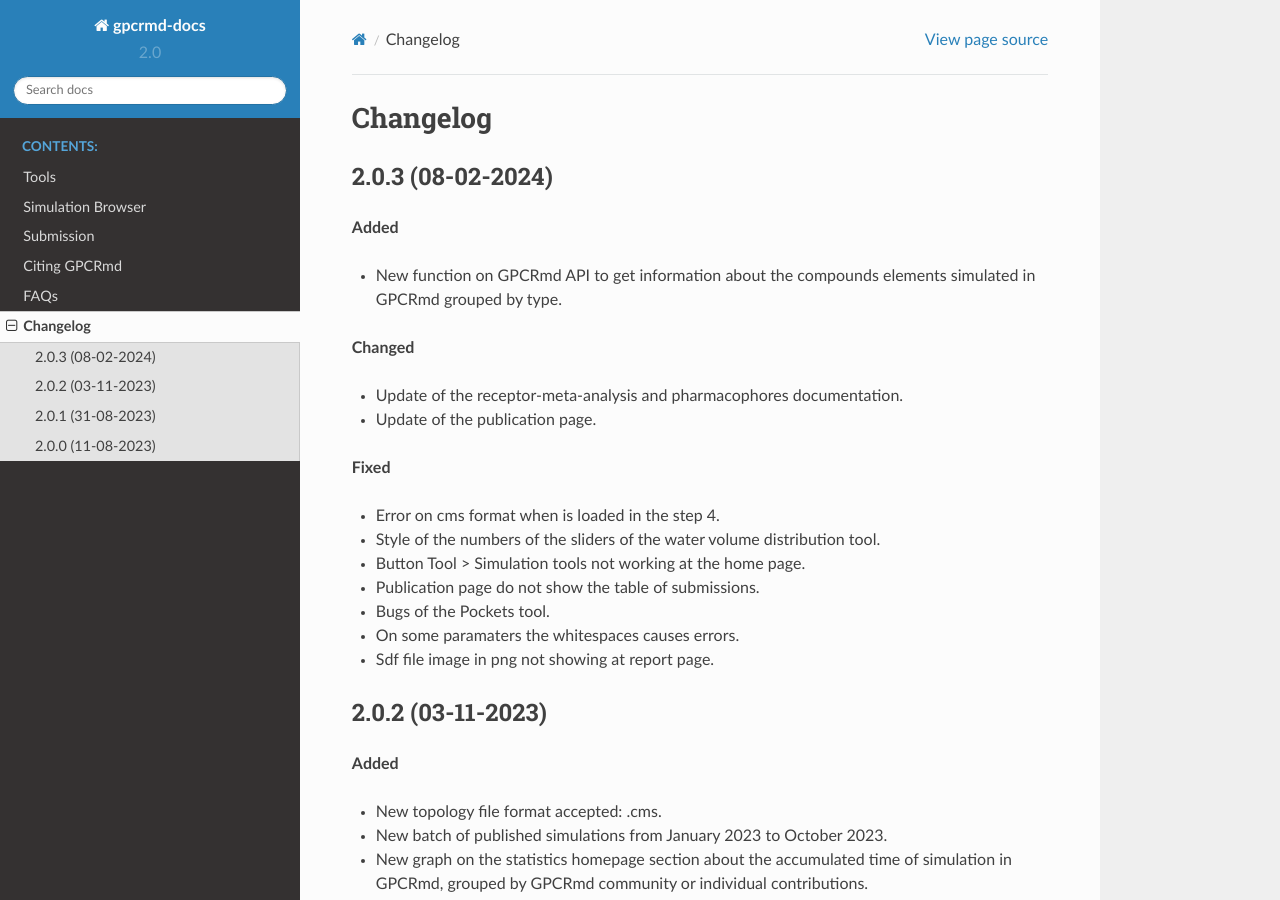
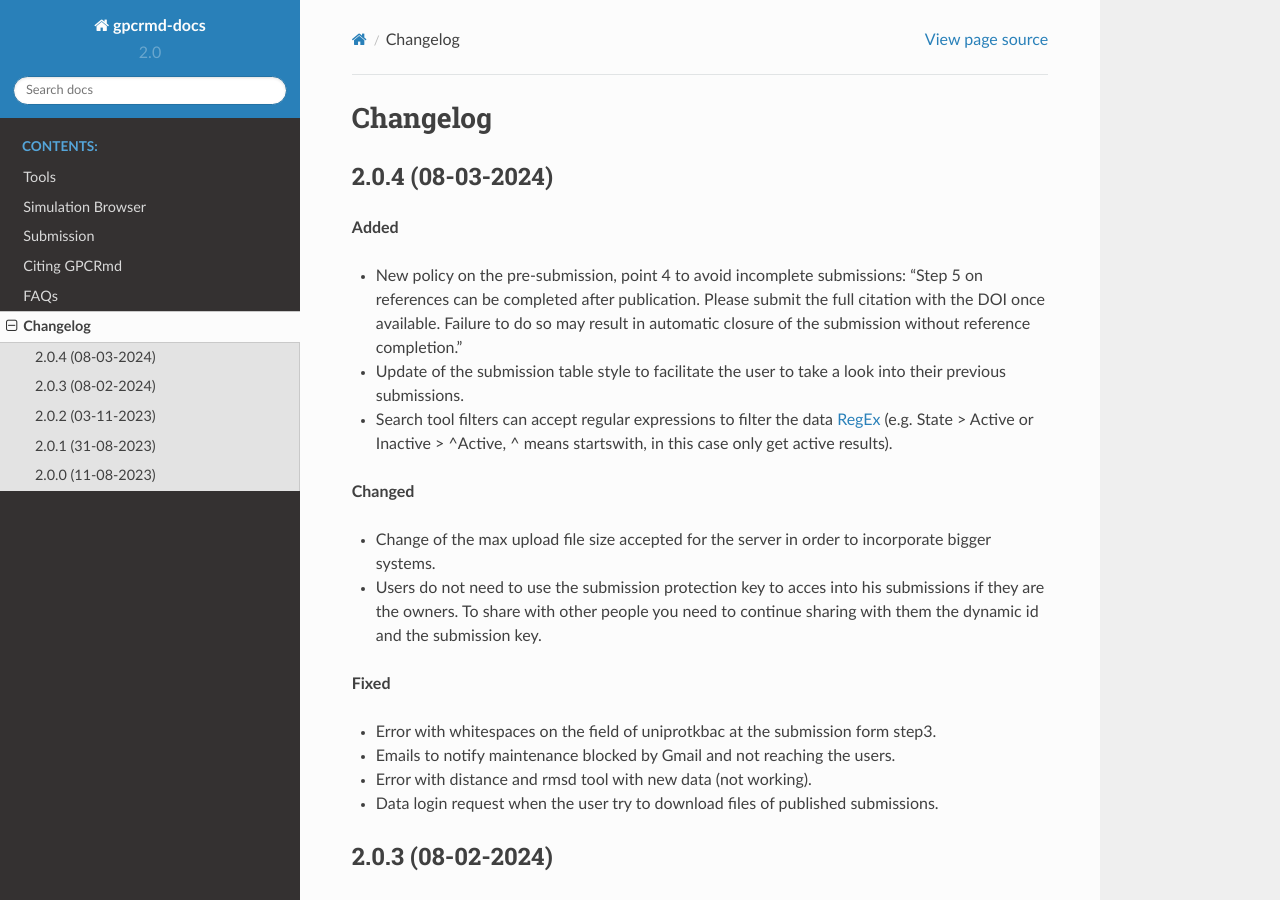
Before and after one commit to GPCRmd/gpcrmd-docs, a Sphinx documentation site: the page built from source/changelog.rst, in a window 1280 px wide and 900 px high. Built offline with Sphinx 7.4.7 and the Read the Docs theme 2.0.0, drawn with Linux system fonts in a browser that asks for light colours.

Commit message:
Version 2.0.4

```diff
--- a/source/changelog.rst
+++ b/source/changelog.rst
@@ -3,6 +3,27 @@ Changelog
 ==================
 .. toctree::
     :maxdepth: 1
+
+2.0.4 (08-03-2024)
+******************
+
+**Added**
+
+* New policy on the pre-submission, point 4 to avoid incomplete submissions: "Step 5 on references can be completed after publication. Please submit the full citation with the DOI once available. Failure to do so may result in automatic closure of the submission without reference completion."
+* Update of the submission table style to facilitate the user to take a look into their previous submissions.
+* Search tool filters can accept regular expressions to filter the data `RegEx <https://en.wikipedia.org/wiki/Regular_expression>`_ (e.g. State > Active or Inactive > ^Active, ^ means startswith, in this case only get active results).
+
+**Changed**
+
+* Change of the max upload file size accepted for the server in order to incorporate bigger systems.
+* Users do not need to use the submission protection key to acces into his submissions if they are the owners. To share with other people you need to continue sharing with them the dynamic id and the submission key.
+
+**Fixed**
+
+* Error with whitespaces on the field of uniprotkbac at the submission form step3.
+* Emails to notify maintenance blocked by Gmail and not reaching the users.
+* Error with distance and rmsd tool with new data (not working).
+* Data login request when the user try to download files of published submissions.
 
 2.0.3 (08-02-2024)
 ******************
--- a/source/conf.py
+++ b/source/conf.py
@@ -10,7 +10,7 @@ project = 'gpcrmd-docs'
 copyright = '2023, GPCRmd, GPCR drug discovery group'
 author = 'GPCRmd'
 version = '2.0'
-release = '2.0.2'
+release = '2.0.4'
 
 # -- General configuration ---------------------------------------------------
 # https://www.sphinx-doc.org/en/master/usage/configuration.html#general-configuration
```
